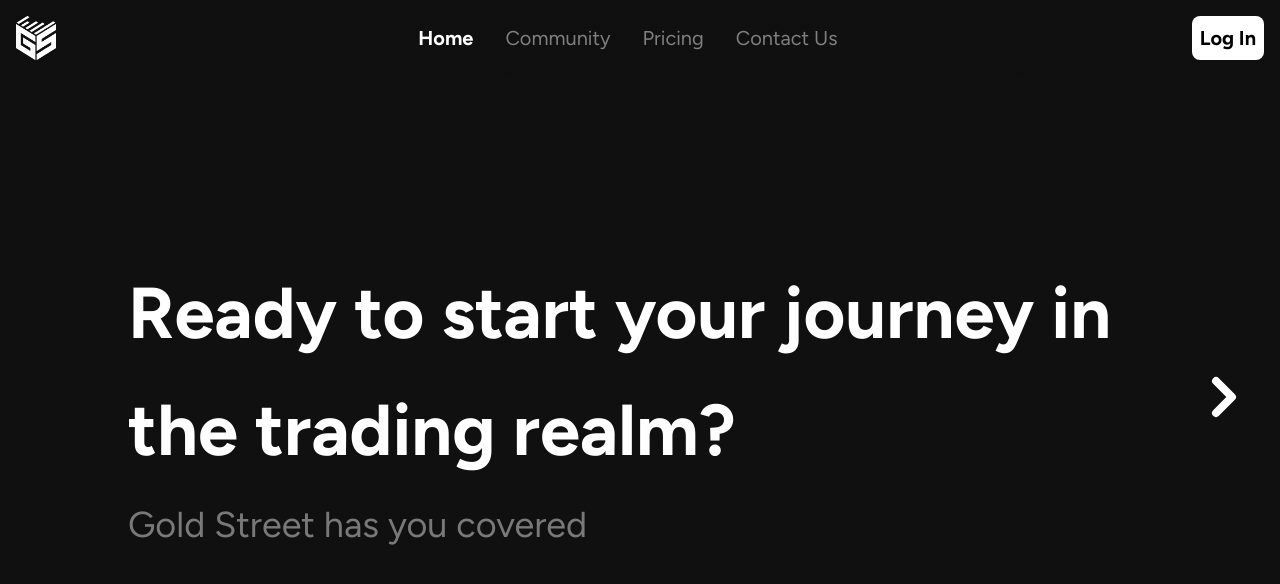
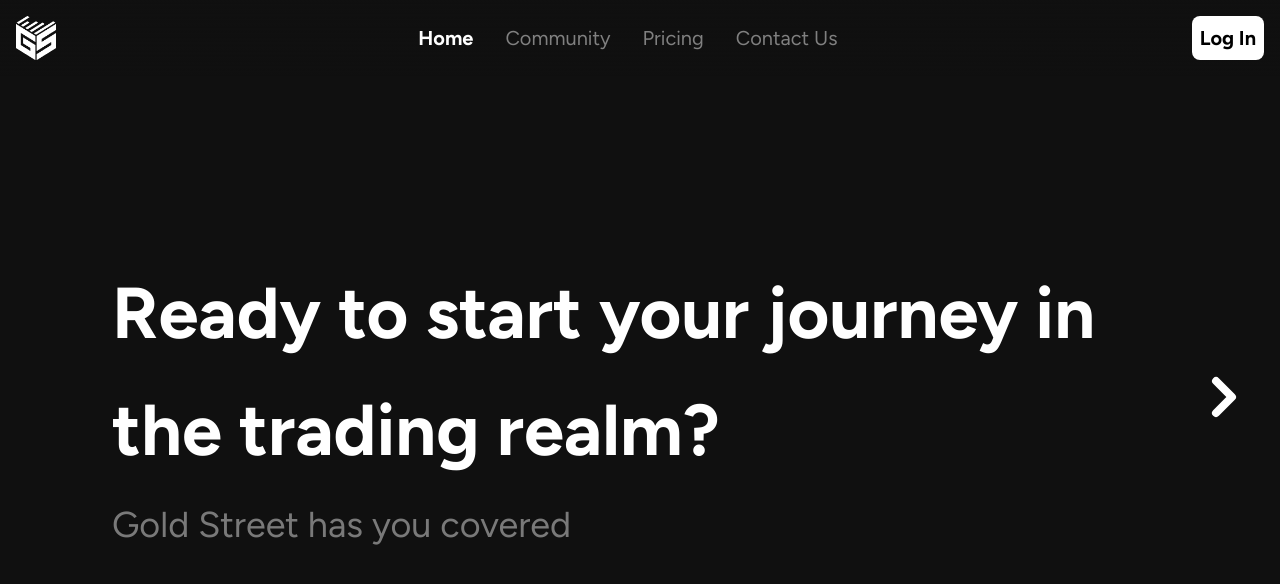
Before and after one commit to fareskebeh/goldstreet, a React (Vite) app in the folder FRONTEND/: page /home in a window 1280 px wide. Shown: the top 584 px of the page. Built offline with nearby package versions, Linux system fonts and the light colour scheme.

Commit message:
tweaked padding

```diff
--- a/FRONTEND/src/components/Home.jsx
+++ b/FRONTEND/src/components/Home.jsx
@@ -1,4 +1,3 @@
-import React from 'react'
 import SplitText from "../bits/SplitText";
 import ShinyText from "../bits/ShinyText";
 
@@ -9,7 +8,7 @@
 
 const Home = () => {
   return (
-    <div className='p-8 flex flex-col gap-4'>
+    <div className='p-4 flex flex-col gap-4'>
       <SplitText text="Ready to start your journey in the trading realm?"
       className="text-4xl sm:text-5xl md:text-6xl lg:text-7xl leading-relaxed font-bold text-left"
       delay={100}
```
